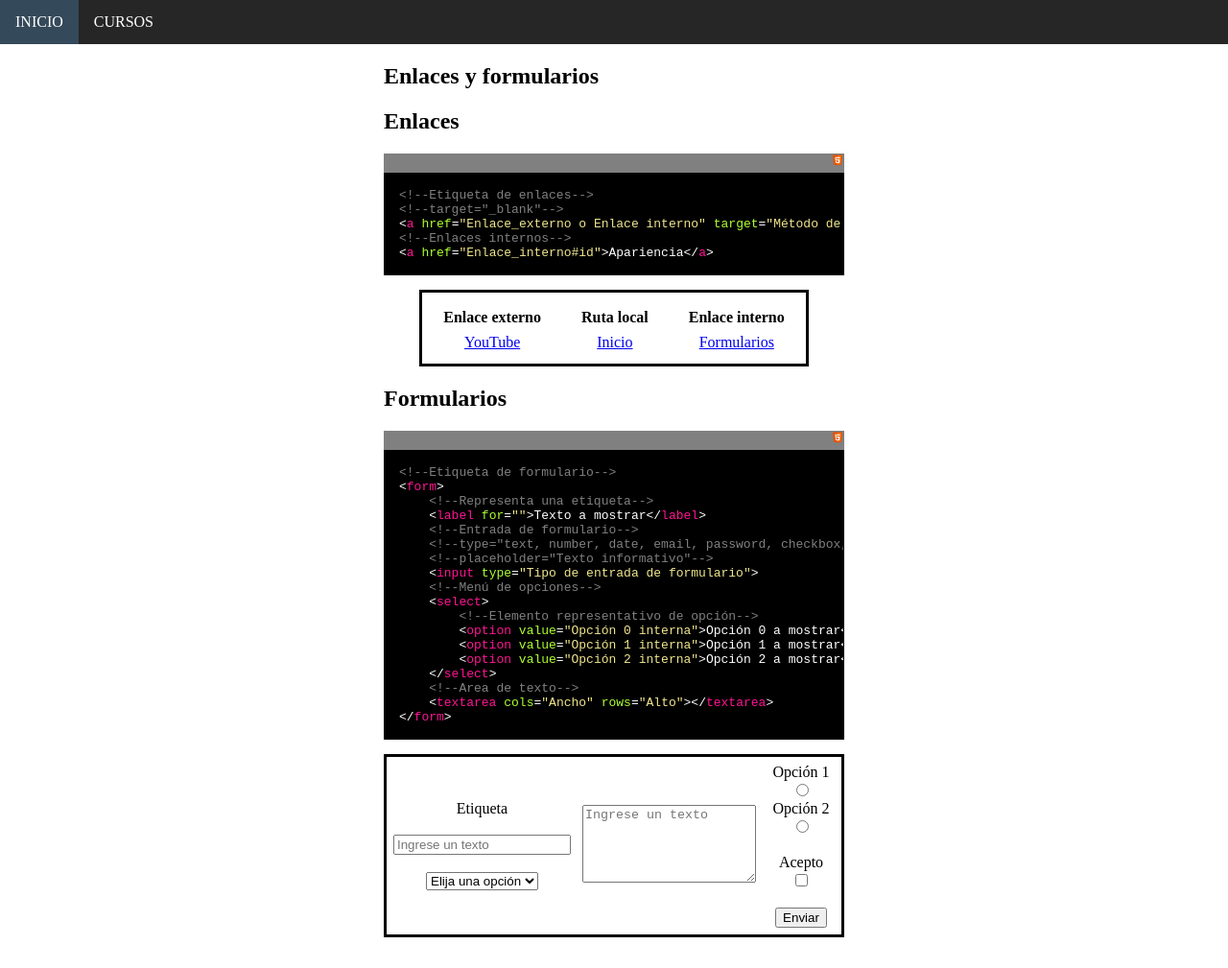
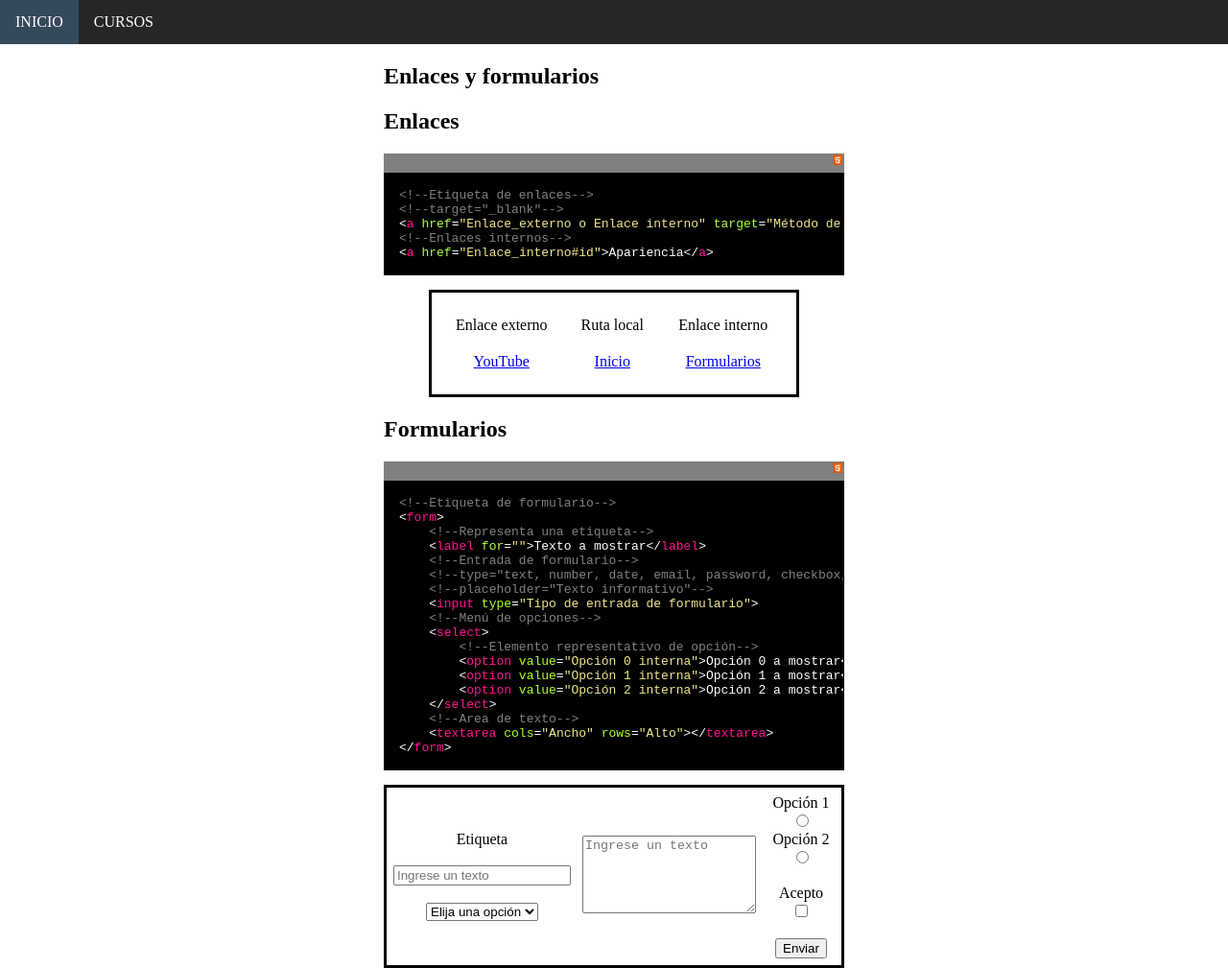
Before and after one commit to Sebasps/curso-backend, a plain HTML site: page course/HTML/enlaces-formularios.html in a window 1280 px wide. Shown: the whole page at 96% size. Before the commit the page ends 977 px from the top, so only its background shows below. Drawn offline with Linux system fonts and the light colour scheme.

Commit message:
Modificaciones y correcciones

```diff
--- a/course/CSS/styles/style.css
+++ b/course/CSS/styles/style.css
@@ -2,10 +2,6 @@ table{
 	margin: auto;
 }
 
-.code_box_content{
-	display: grid;
-	grid-template-columns: 50% 50%;
-}
 .content_test_1{
 	height: 200px;
 	width: 50%;
--- a/course/HTML/enlaces-formularios.html
+++ b/course/HTML/enlaces-formularios.html
@@ -66,18 +66,14 @@
 </pre>
                 </div>
 
-                <table id="links">
-                    <tr>
-                        <th>Enlace externo</th>
-                        <th>Ruta local</th>
-                        <th>Enlace interno</th>
-                    </tr>
-                    <tr>
-                        <td><a href="https://www.youtube.com/" target="_blank">YouTube</a></td>
-                        <td><a href="../index.html">Inicio</a></td>
-                        <td><a href="3. enlaces-formularios.html#forms">Formularios</a></td>
-                    </tr>
-                </table>
+                <div id="links">
+                    <p>Enlace externo</p>
+                    <p>Ruta local</p>
+                    <p>Enlace interno</p>
+                    <a href="https://www.youtube.com/" target="_blank">YouTube</a>
+                    <a href="../index.html">Inicio</a>
+                    <a href="3. enlaces-formularios.html#forms">Formularios</a>
+                </div>
             </section>
 
             <section>
--- a/course/HTML/styles/enlaces_style.css
+++ b/course/HTML/styles/enlaces_style.css
@@ -1,11 +1,17 @@
 #links{
+    width: 350px;
     margin: auto;
     border: solid;
-    padding: 10px 0px;
+    padding: 15px;
+    display: grid;
+    grid-template-columns: 33% 33% 33%;
     text-align: center;
 }
-#links th{
-    padding: 5px 20px;
+#links p{
+    margin: 10px;
+}
+#links a{
+    margin: 10px;
 }
 
 .solid_table{
--- a/styles/code_style.css
+++ b/styles/code_style.css
@@ -7,6 +7,10 @@
     background: grey;
     text-align: right;
     color: white;
+}
+.columns{
+    display: grid;
+    grid-template-columns: 50% 50%;
 }
 .code_box{
     margin: 0px;
```
Also changed, not shown: course/CSS/estilos.html (+4 -4 lines), course/HTML/texto-multimedia.html (+0 -1 lines), course/JS/dom.html (+1 -1 lines), course/JS/exercises/calculadora.html (+1 -1 lines), course/JS/styles/dom_style.css (+8 -1 lines).
